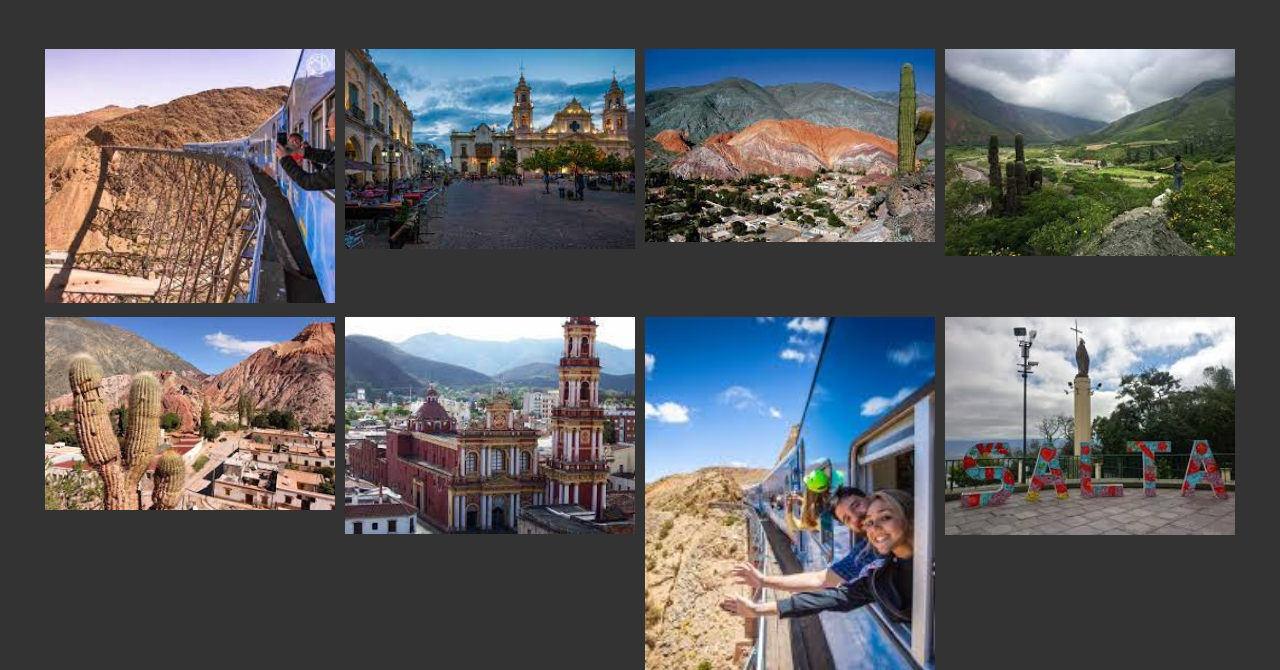
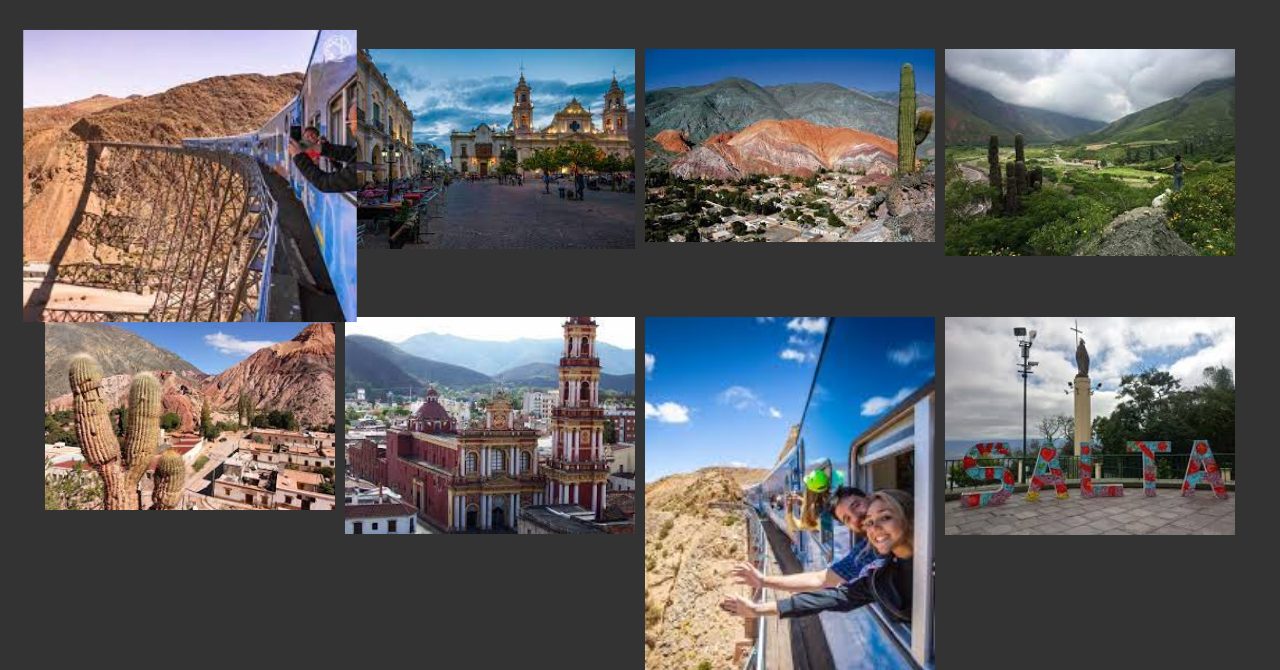
Before and after one commit to FrancoNicolas1/DesarrolloWeb-Agencia-de-Viajes, a plain HTML site: page ENLACES/viajes.html in a window 1280 px wide. In both pictures the pointer is over the picture 190 px from the left and 305 px from the top of the page. Shown: the part 130-800 px from the top of the page. Drawn offline with Linux system fonts and the light colour scheme.

Commit message:
agregando

```diff
--- a/CSS/estilo.css
+++ b/CSS/estilo.css
@@ -16,8 +16,13 @@ h1{
 	margin: auto;
 }
 
-img {
+.contenedor img {
 	width: 100%;
+	transition: all 300ms;
+}
+
+.contenedor img:hover{
+	transform: scale(1.15);
 }
 
 .viajes__columna{
--- a/CSS/estilos.css
+++ b/CSS/estilos.css
@@ -59,7 +59,11 @@ font-family: 'Outfit', sans-serif;
     justify-content: center;
     align-items: center;
     flex-direction: column;
+    transition: background-color 2s;
 }
+
+.sidebar:hover{
+    background: black;}
 
 .content > .article{
     background: #807e90;
```
